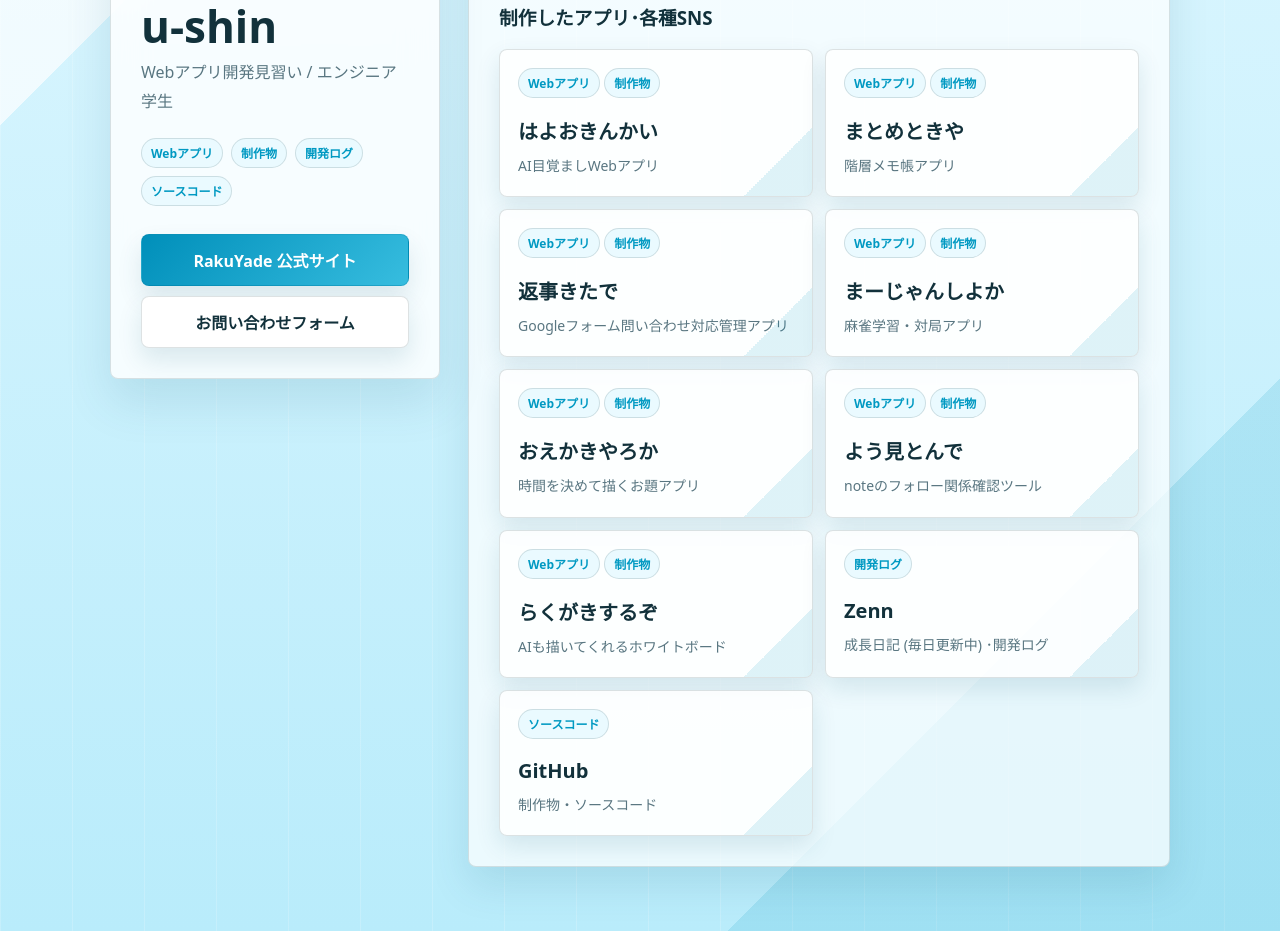
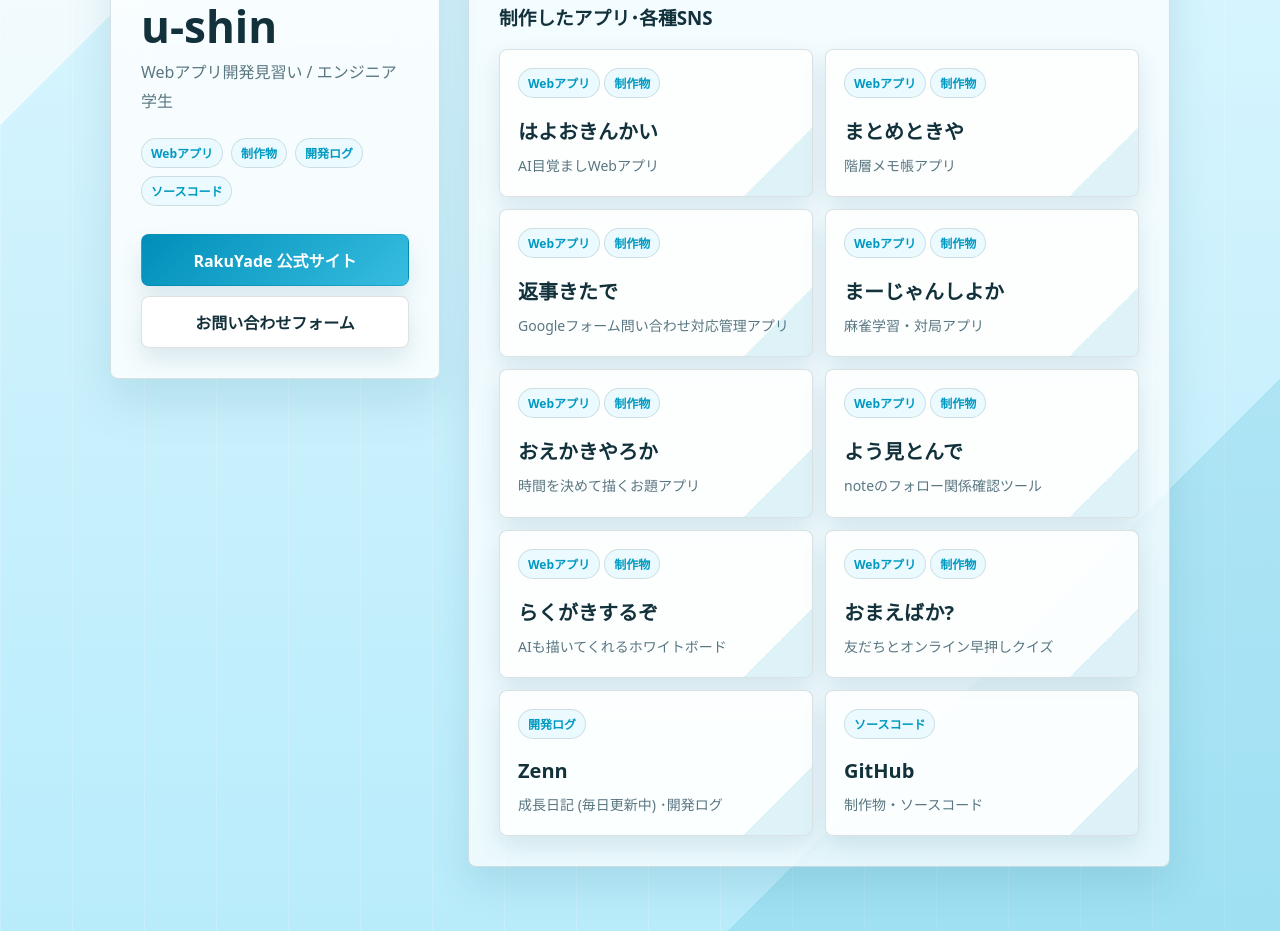
Before and after one commit to u-shin16/profile-site, a plain HTML site: page index.html in a window 1280 px wide. Shown: the part 302-1233 px from the top of the page. Drawn offline with Linux system fonts and the light colour scheme.

Commit message:
制作したアプリに「おまえばか?」を追加
Co-Authored-By: Claude Opus 5.5 <noreply@anthropic.com>

```diff
--- a/index.html
+++ b/index.html
@@ -121,6 +121,13 @@
             <p>AIも描いてくれるホワイトボード</p>
           </a>
 
+          <a href="https://omaebaka.webtool-labs.com/" class="link-card" target="_blank" rel="noopener noreferrer">
+            <span>Webアプリ</span>
+            <span>制作物</span>
+            <h3>おまえばか?</h3>
+            <p>友だちとオンライン早押しクイズ</p>
+          </a>
+
           <a href="https://zenn.dev/yushin16" class="link-card" target="_blank" rel="noopener noreferrer">
             <span>開発ログ</span>
             <h3>Zenn</h3>
```
